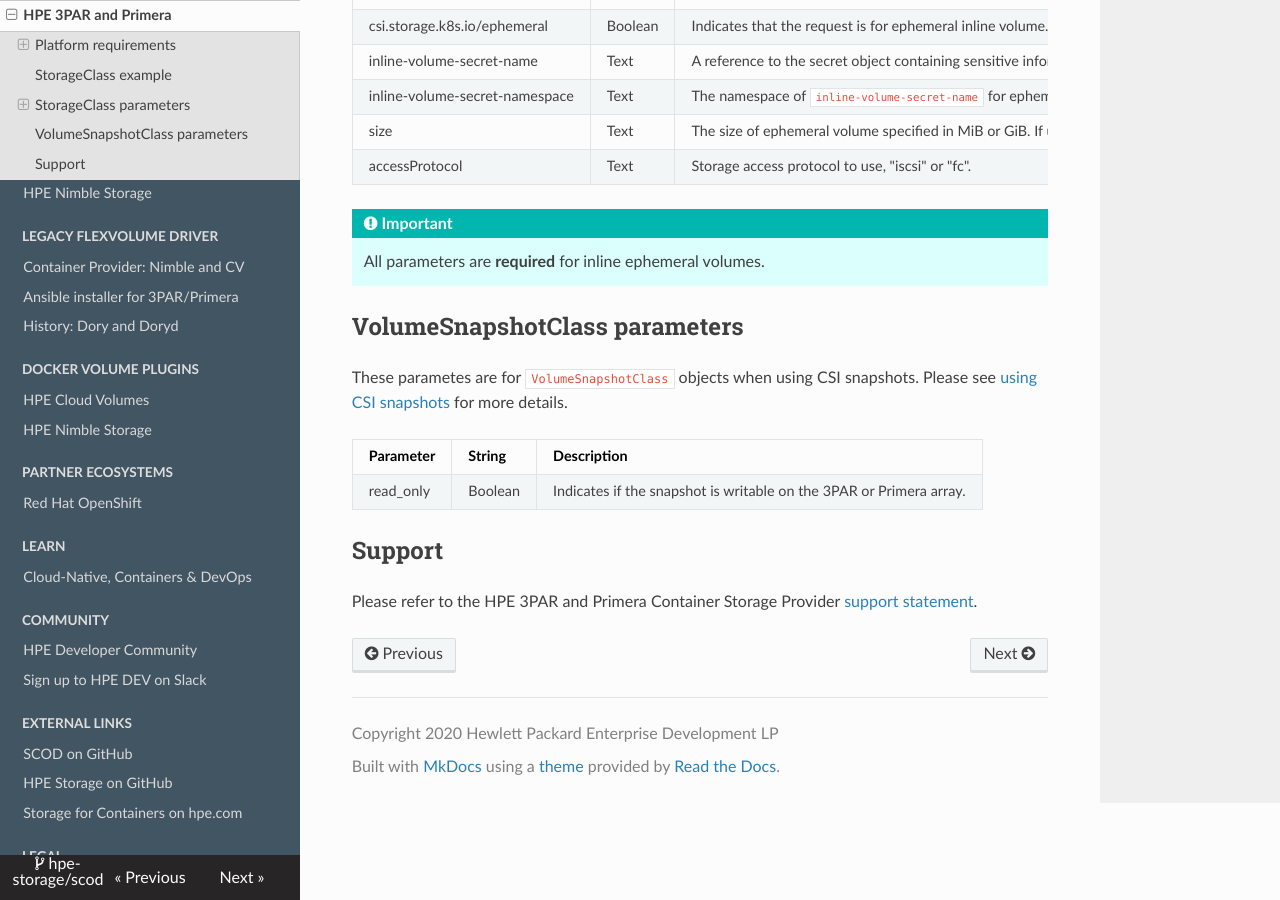
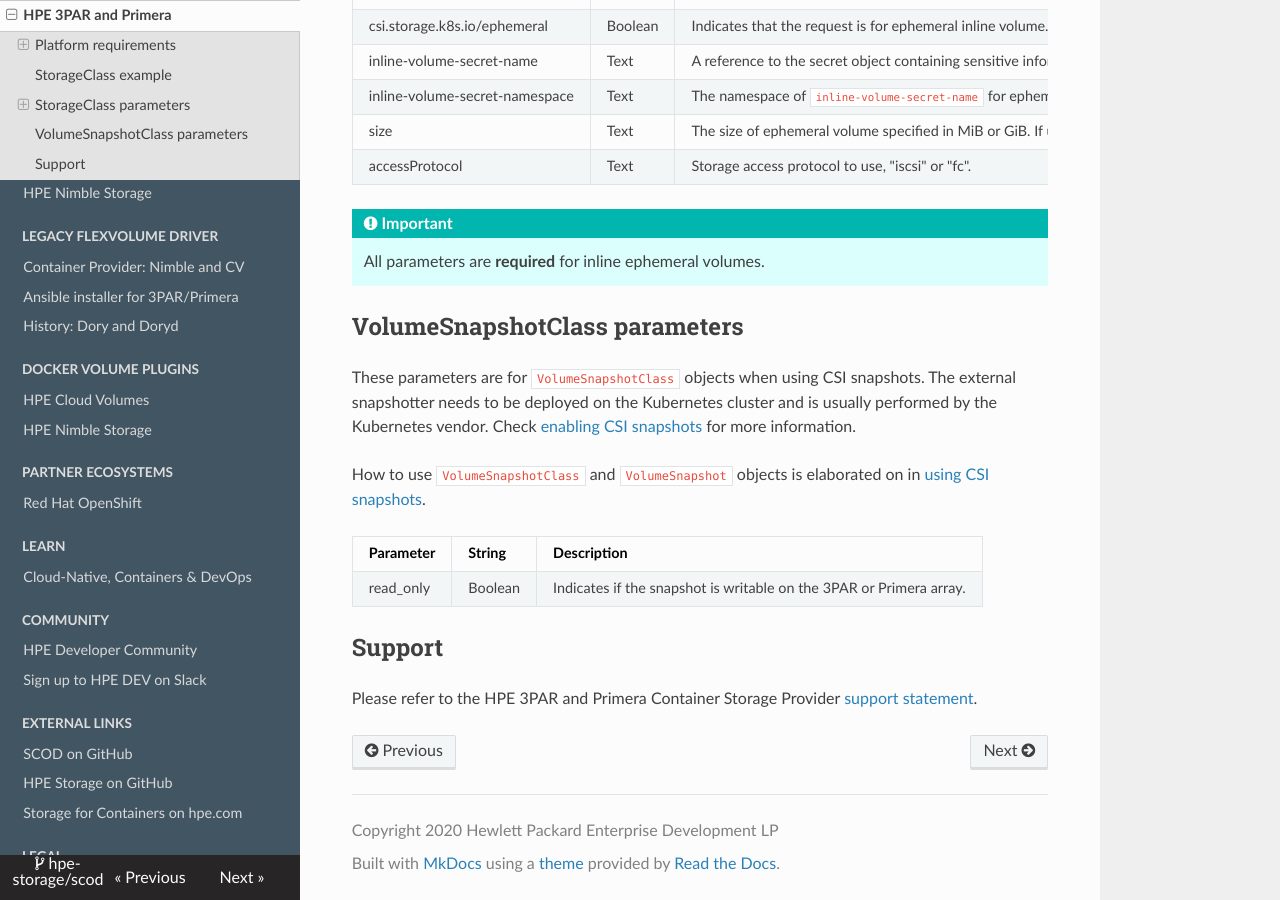
Before and after one commit to hpe-storage/scod, an MkDocs documentation site: the page built from docs/container_storage_provider/hpe_3par_primera/index.md, in a window 1280 px wide and 900 px high, scrolled down 3701 px. Built offline with MkDocs 1.6.1, drawn with Linux system fonts in a browser that asks for light colours; nearby versions of some CDN libraries; some of the changed text lies outside the part shown.

Commit message:
Addresses review comments from Chris and Michael
Signed-off-by: Sneha Rai <sneha_srai@yahoo.co.in>

```diff
--- a/docs/container_storage_provider/hpe_3par_primera/index.md
+++ b/docs/container_storage_provider/hpe_3par_primera/index.md
@@ -18,12 +18,12 @@
     • FC supported only on Bare metal and Fabric SAN
 
 #### SPOCK
-Refer Hewlett Packard Enterprise Single Point of Connectivity Knowledge (SPOCK) for HPE Storage Products for specific details.
+Refer to Hewlett Packard Enterprise Single Point of Connectivity Knowledge (SPOCK) for HPE Storage Products for specific platform details (requires a HPE Passport account).
 
 * [3PAR](https://h20272.www2.hpe.com/SPOCK/Pages/spock2Html.aspx?htmlFile=hw_3par.html)
 * [Primera](https://h20272.www2.hpe.com/SPOCK/Pages/spock2Html.aspx?htmlFile=hw_primera.html)
 
-!!! Tip
+!!! tip
     The documentation reflected here always corresponds to the latest supported version and may contain references to future features and capabilities.
 
 #### User role requirements
@@ -140,7 +140,9 @@
 
 ## VolumeSnapshotClass parameters
 
-These parametes are for `VolumeSnapshotClass` objects when using CSI snapshots. Please see [using CSI snapshots](../../csi_driver/using.md#using_csi_snapshots) for more details.
+These parameters are for `VolumeSnapshotClass` objects when using CSI snapshots. The external snapshotter needs to be deployed on the Kubernetes cluster and is usually performed by the Kubernetes vendor. Check [enabling CSI snapshots](../../csi_driver/using.md#enabling_csi_snapshots) for more information.
+
+How to use `VolumeSnapshotClass` and `VolumeSnapshot` objects is elaborated on in [using CSI snapshots](../../csi_driver/using.md#using_csi_snapshots).
 
 | Parameter   | String  | Description |
 | ----------- | ------  | ----------- |
```
Also changed, not shown: docs/legal/support/index.md (+1 -1 lines), docs/welcome/index.md (+1 -1 lines).
